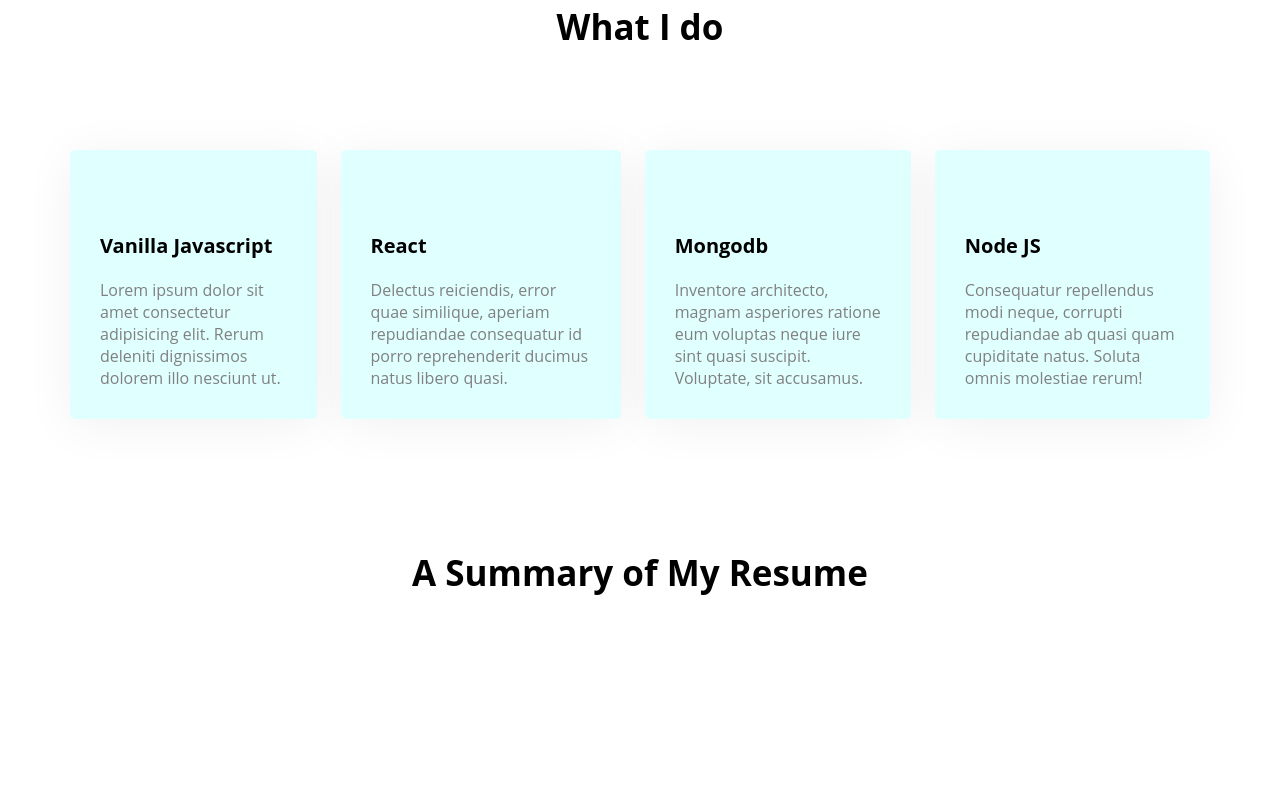
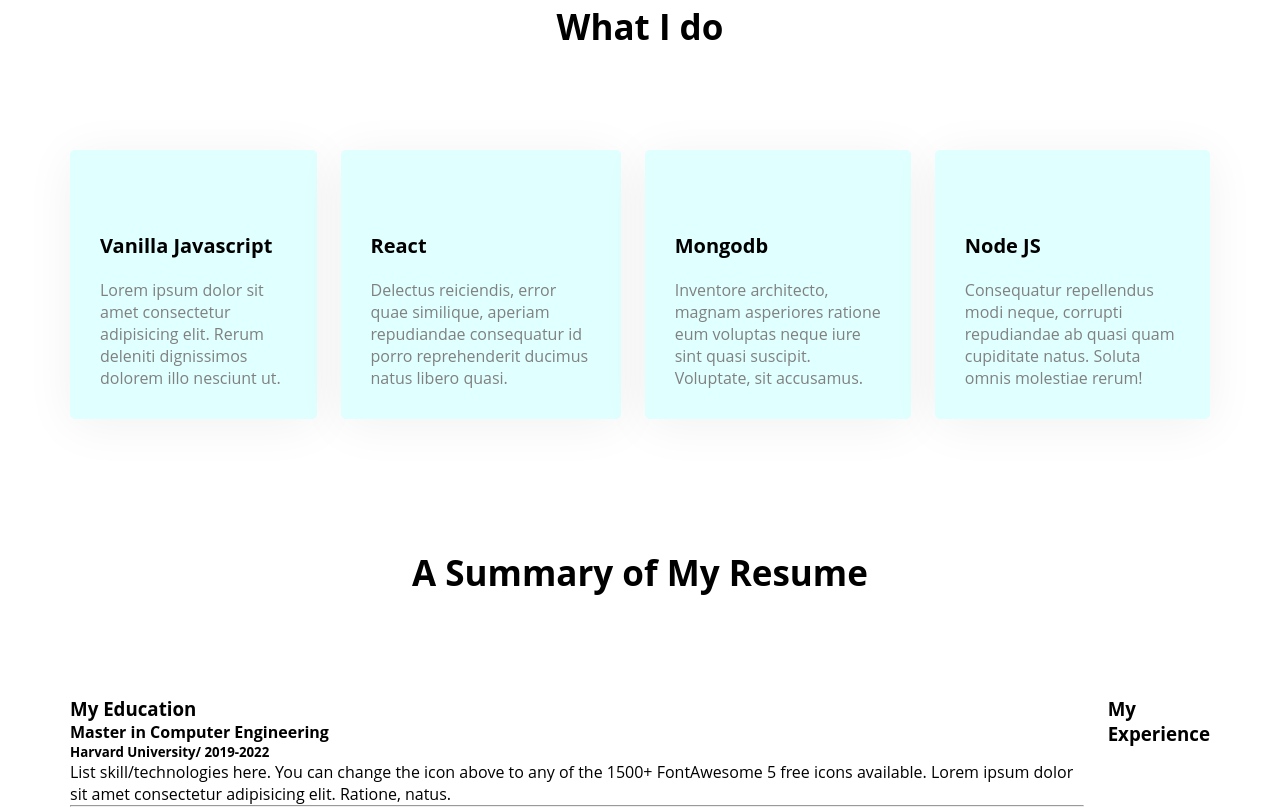
Before and after one commit to Sheikh-Obaidullah/Developer-portfolio, a plain HTML site: page index.html in a window 1280 px wide. Shown: the part 1545-2352 px from the top of the page. Before the commit the page ends 2241 px from the top, so only its background shows below. Drawn offline with Linux system fonts and the light colour scheme.

Commit message:
added summary

```diff
--- a/Styles/portfolio.css
+++ b/Styles/portfolio.css
@@ -113,3 +113,10 @@
 .skill-description{
     color: grey;
 }
+.resume-content{
+    display: flex;
+    gap: 24px;
+}
+.resume-title{
+
+}
--- a/index.html
+++ b/index.html
@@ -80,7 +80,16 @@
             <h3 class="section-title">A Summary of My Resume</h3>
             <div class="resume-content">
                 <div>
-
+                    <h3 class="resume-title">My Education</h3>
+                    <div class="resume-item">
+                        <h4 class="title">Master in Computer Engineering</h4>
+                        <h5 class="sub-title">Harvard University/ 2019-2022</h5>
+                        <p class="description">List skill/technologies here. You can change the icon above to any of the 1500+ FontAwesome 5 free icons available. Lorem ipsum dolor sit amet consectetur adipisicing elit. Ratione, natus.</p>
+                    </div>
+                    <hr>
+                </div>
+                <div>
+                    <h3 class="resume-title">My Experience</h3>
                 </div>
             </div>
         </section>
```
